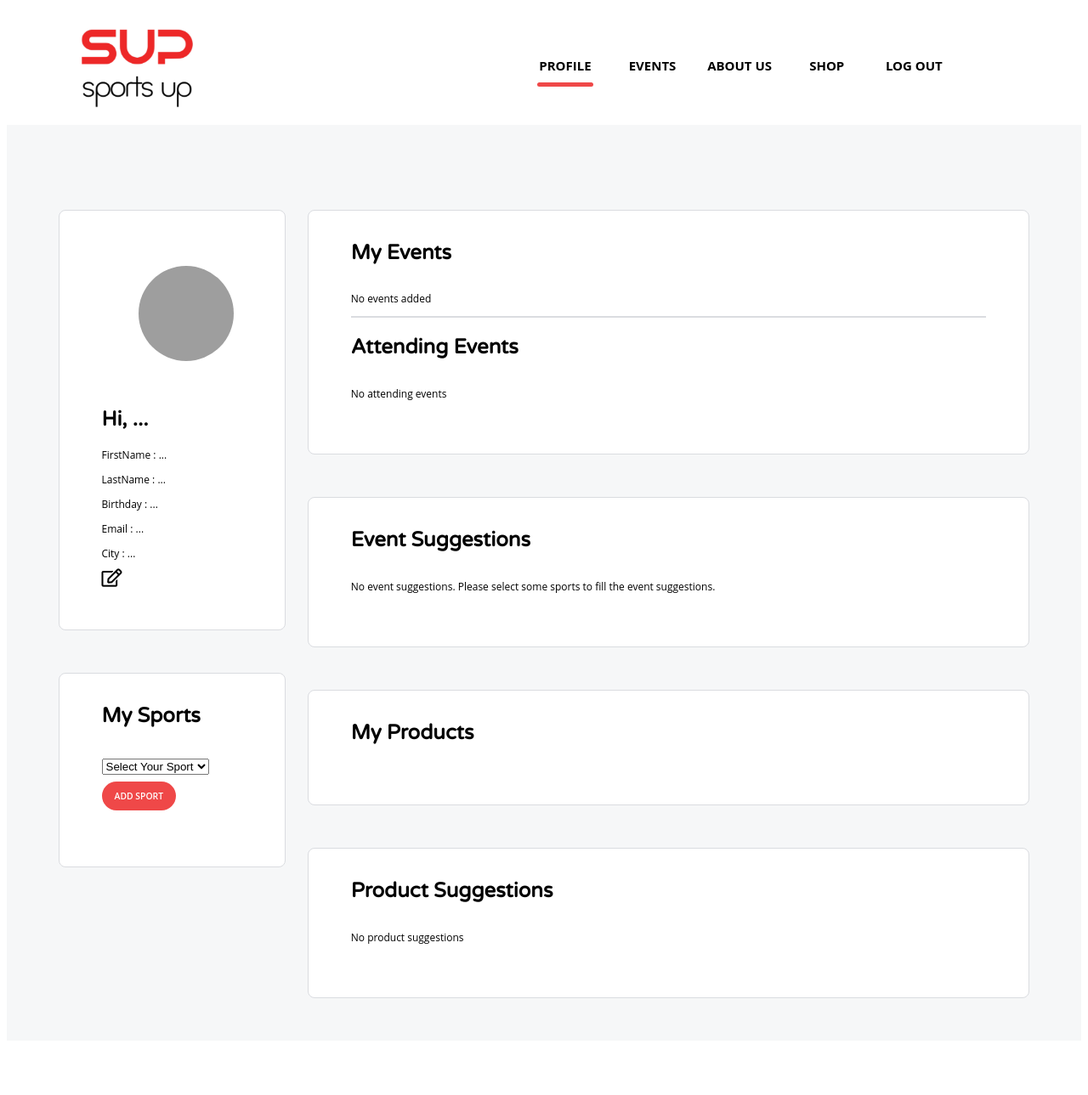
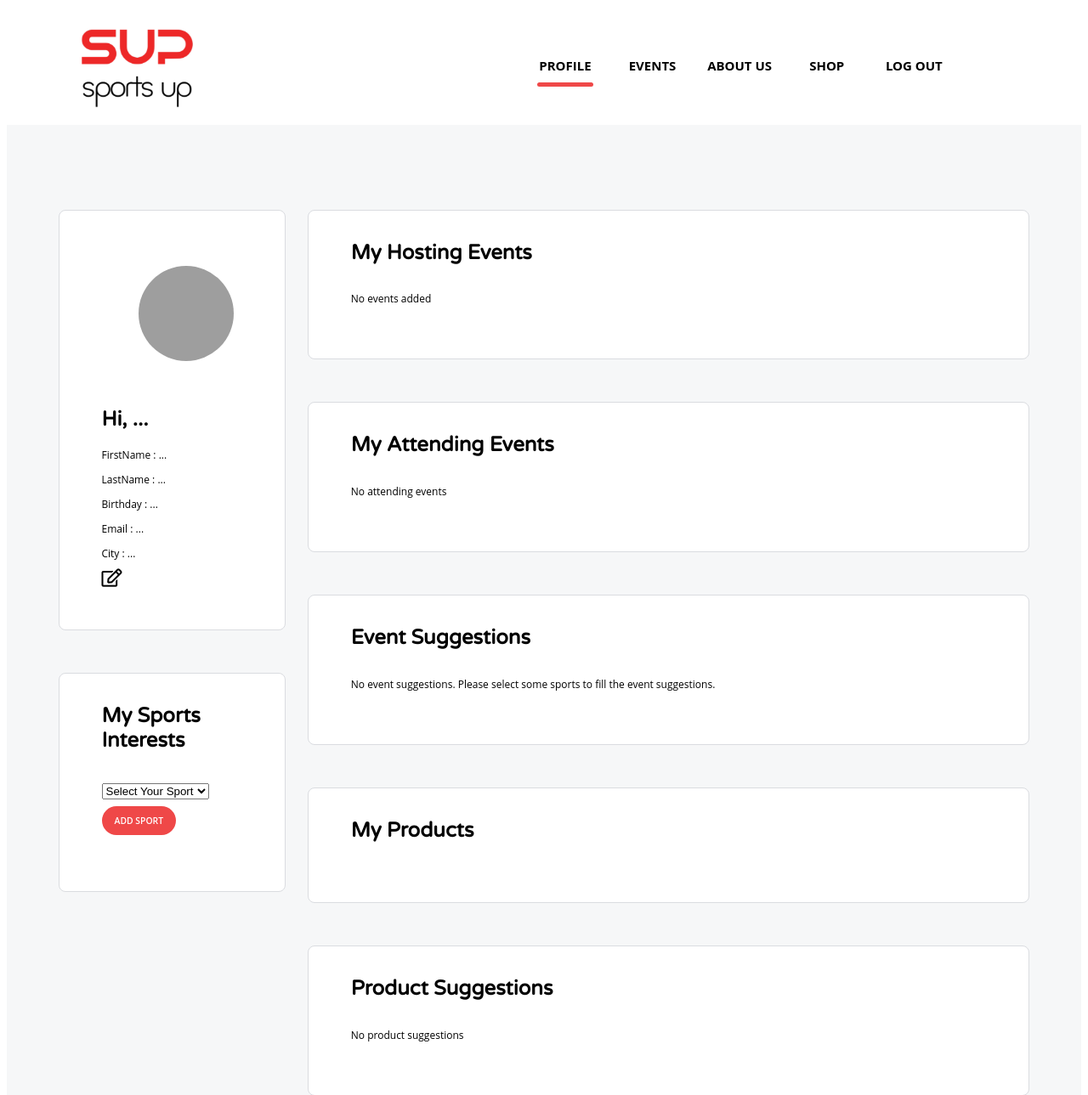
Before and after one commit to yenapaek/sportsUp, a PHP site: the page made by view/profile.php in a window 1280 px wide. Shown: the top 1289 px of the page at 85% size. Run offline with PHP 8.4, Linux system fonts and the light colour scheme; the template is opened without the code that fills it, so the values that code supplies are empty; the visitor is signed in with stand-in values (Sample User, id 1); grey boxes are pictures that could not be loaded.

Commit message:
edited profile page header text and separated attending events from hosting events

```diff
--- a/view/profile.php
+++ b/view/profile.php
@@ -26,7 +26,7 @@ ob_start();
             </div>
         </div>
         <div class="info-container" id="mySports">
-            <h1>My Sports</h1>
+            <h1>My Sports Interests</h1>
             <div>
                 <ul id="mySportsList">
                     <?php
@@ -42,7 +42,7 @@ ob_start();
                 </ul>
                 <div id="sportSelect">
                     <select name="sportsCategories" id="sportsCategories">
-                        <option value="default" selected disabled>Select Your Sport</option>
+                        <option value="default" selected disabled hidden>Select Your Sport</option>
                         <?php foreach ($categories as $category) : ?>
                             <option id="<?= $category['id']; ?>"><?= $category["name"]; ?></option>
                         <?php endforeach; ?>
@@ -56,7 +56,7 @@ ob_start();
     <div id="changedInfo">
         <section id="eventInfo">
             <div class="info-container" id="myEvents">
-                <h1>My Events</h1>
+                <h1>My Hosting Events</h1>
                 <div class="list-event-cards">
                     <?php
                     if (!empty($hostingEvents)) {
@@ -67,10 +67,10 @@ ob_start();
                     }
                     ?>
                 </div>
-                <div class="divider"></div>
-                <h1>Attending Events</h1>
+            </div>
+            <div class="info-container" id="myEvents">
+                <h1>My Attending Events</h1>
                 <div class="list-event-cards">
-                    <!-- #TODO add attending events function -->
                     <?php
                     if (!empty($attendingEvents)) {
                         $events = $attendingEvents;
```
